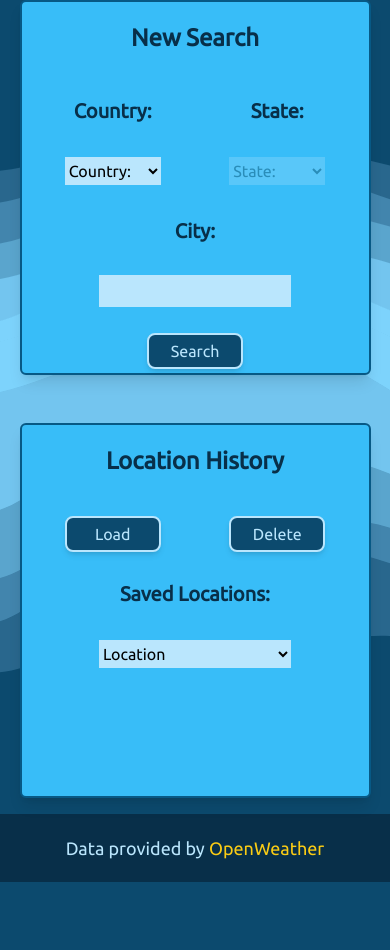
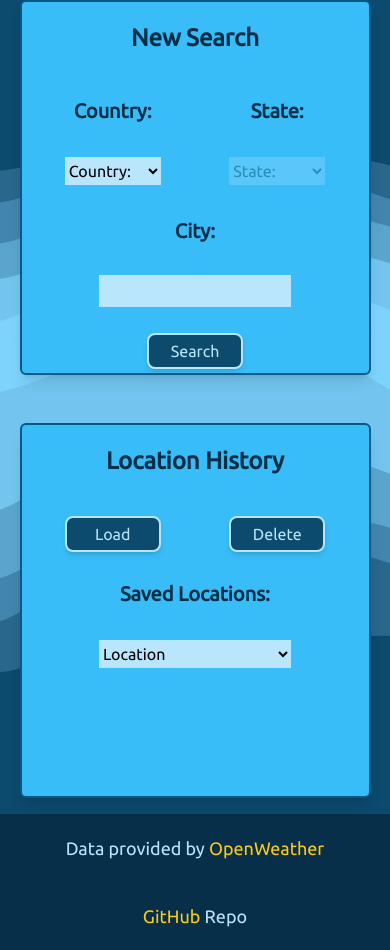
Before and after one commit to itsaboy/bun-weather-app, a website: page public/index.html in a window 390 px wide. Shown: the part 504-1454 px from the top of the page. Before the commit the page ends 1386 px from the top, so only its background shows below. Drawn offline with nearby package versions, Linux system fonts and the light colour scheme.

Commit message:
added link to github repo in footer

```diff
--- a/public/assets/css/layout.css
+++ b/public/assets/css/layout.css
@@ -347,16 +347,20 @@
 
 .footer-container {
     grid-template-areas:
-    "data-source";
+    "data-source github";
     grid-template-rows: 1fr;
-    grid-template-columns: 1fr;
+    grid-template-columns: repeat(2, 1fr);
+    place-items: center;
 }
 
 /* Footer Item IDs */
 
 #data-source {
     grid-area: data-source;
-    place-self: center;
+}
+
+#github {
+    grid-area: github;
 }
 
 /* Error Modal Container
--- a/public/assets/css/queries.css
+++ b/public/assets/css/queries.css
@@ -51,6 +51,12 @@
 
 @media only screen and (max-width: 975px) {
 
+    .body-container {
+        grid-template-rows: 0.75fr 9fr 0.25fr;
+        grid-template-columns: 1fr;
+        height: 100vh;
+    }
+
     .header-container {
         grid-template-areas:
         "header-heading"
@@ -76,6 +82,15 @@
         "day0-wind day0-humid";
         grid-template-rows: repeat(4, 1fr);
         grid-template-columns: repeat(2, 1fr);
+    }
+
+    .footer-container {
+        grid-template-areas:
+        "data-source"
+        "github";
+        grid-template-columns: 1fr;
+        grid-template-rows: repeat(2, 1fr);
+        gap: 0;
     }
 
 }
--- a/public/index.html
+++ b/public/index.html
@@ -592,7 +592,16 @@
             <footer id="footer" class="bg-sky-950">
                 <div class="footer-container">
                     <p id="data-source" class="text-center text-sky-200 text-lg p-5">
-                        Data provided by <a href="https://openweathermap.org/" target="_blank" class="text-yellow-400">OpenWeather</a>
+                        Data provided by
+                        <a href="https://openweathermap.org/" target="_blank" class="text-yellow-400">
+                            OpenWeather
+                        </a>
+                    </p>
+                    <p id="github" class="text-center text-sky-200 text-lg p-5">
+                        <a href="https://github.com/itsaboy/bun-weather-app" target="_blank" class="text-yellow-400">
+                            GitHub
+                        </a>
+                        Repo
                     </p>
                 </div>
             </footer>
```
